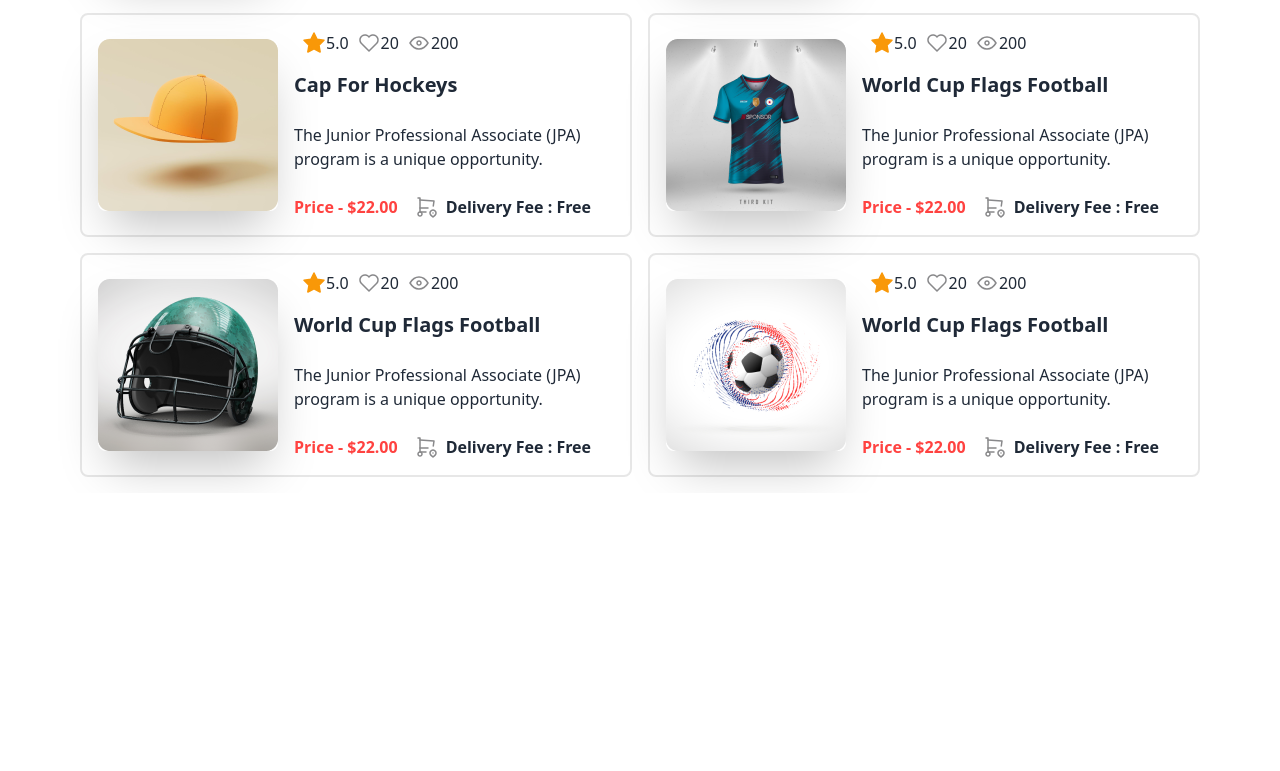
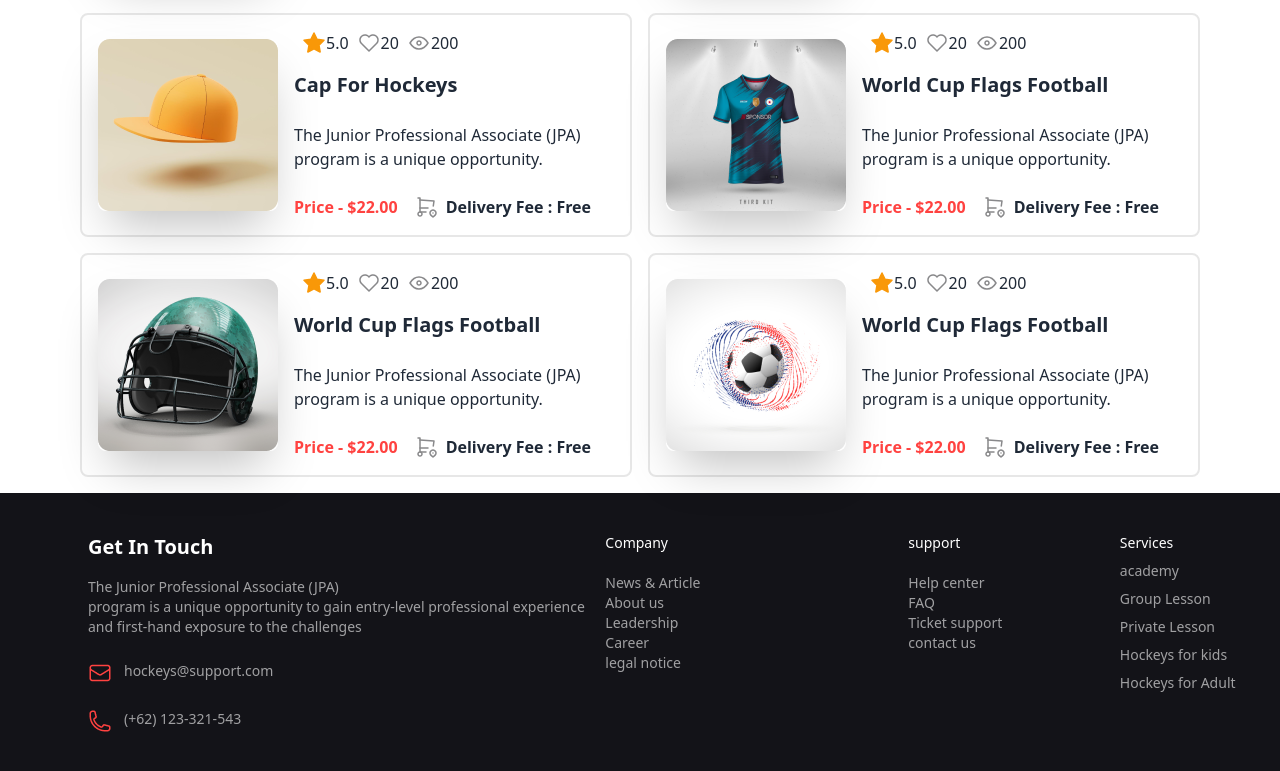
Before and after one commit to TaheeraTabassum/B9A3-Hockeys, a plain HTML site: page index.html in a window 1280 px wide. Shown: the part 2161-2932 px from the top of the page. Before the commit the page ends 2654 px from the top, so only its background shows below. Drawn offline with nearby package versions, Linux system fonts and the light colour scheme.

Commit message:
footer section added

```diff
--- a/index.html
+++ b/index.html
@@ -356,9 +356,48 @@
     </section>
 
   </main>
-  <footer>
+    <footer class="footer p-10 bg-[#131318] text-base-content ">
+      <nav class="text-[#FFFFFF99] pl-12">
+        <header class=" font-bold text-xl text-[#FFFFFF]">Get In Touch</header>
+     <p class="mt-2">
+      The Junior Professional Associate (JPA) <br> program is a unique opportunity to
+                  gain entry-level professional experience <br> and first-hand exposure to the challenges
+     </p>
+        <p>
+          <div class="flex gap-3 mt-2"><img src="./B9A3-Hockeys-main/icons/Frame.png" alt="">hockeys@support.com</div>
+        </p>
+        <p>
+          <div class="flex gap-3"><img src="./B9A3-Hockeys-main/icons/Frame (1).png" alt="">(+62) 123-321-543</div>
+        </p>
+      </nav>
 
-  </footer>
+        <nav class="flex flex-row gap-10 lg:gap-28">
+          <nav class="text-[#FFFFFF99] flex-1 w-72">
+            <header class="  text-[#FFFFFF]">Company</header> <br>
+            <a class="link link-hover">News & Article</a><br>
+            <a class="link link-hover">About us</a> <br>
+            <a class="link link-hover">Leadership</a> <br>
+            <a class="link link-hover">Career</a> <br>
+            <a class="link link-hover">legal notice</a>
+          </nav>
+          <nav class="text-[#FFFFFF99] flex-1">
+            <header class="  text-[#FFFFFF]">support</header> <br>
+            <a class="link link-hover">Help center</a><br>
+            <a class="link link-hover">FAQ</a><br>
+            <a class="link link-hover">Ticket support</a><br>
+            <a class="link link-hover">contact us</a>
+          </nav>
+        </nav>
+
+      <nav class="text-[#FFFFFF99] pl-24 lg:pl-0">
+        <header class="  text-[#FFFFFF]">Services</header>
+        <a class="link link-hover">academy</a>
+        <a class="link link-hover">Group Lesson</a>
+        <a class="link link-hover"> Private Lesson</a>
+        <a class="link link-hover">Hockeys for kids </a>
+        <a class="link link-hover">Hockeys for Adult</a>
+      </nav>
+    </footer>
 </body>
 
 </html>
```
Also changed, not shown: B9A3-Hockeys-main/icons/Frame (1).png (added), B9A3-Hockeys-main/icons/Frame.png (added).
